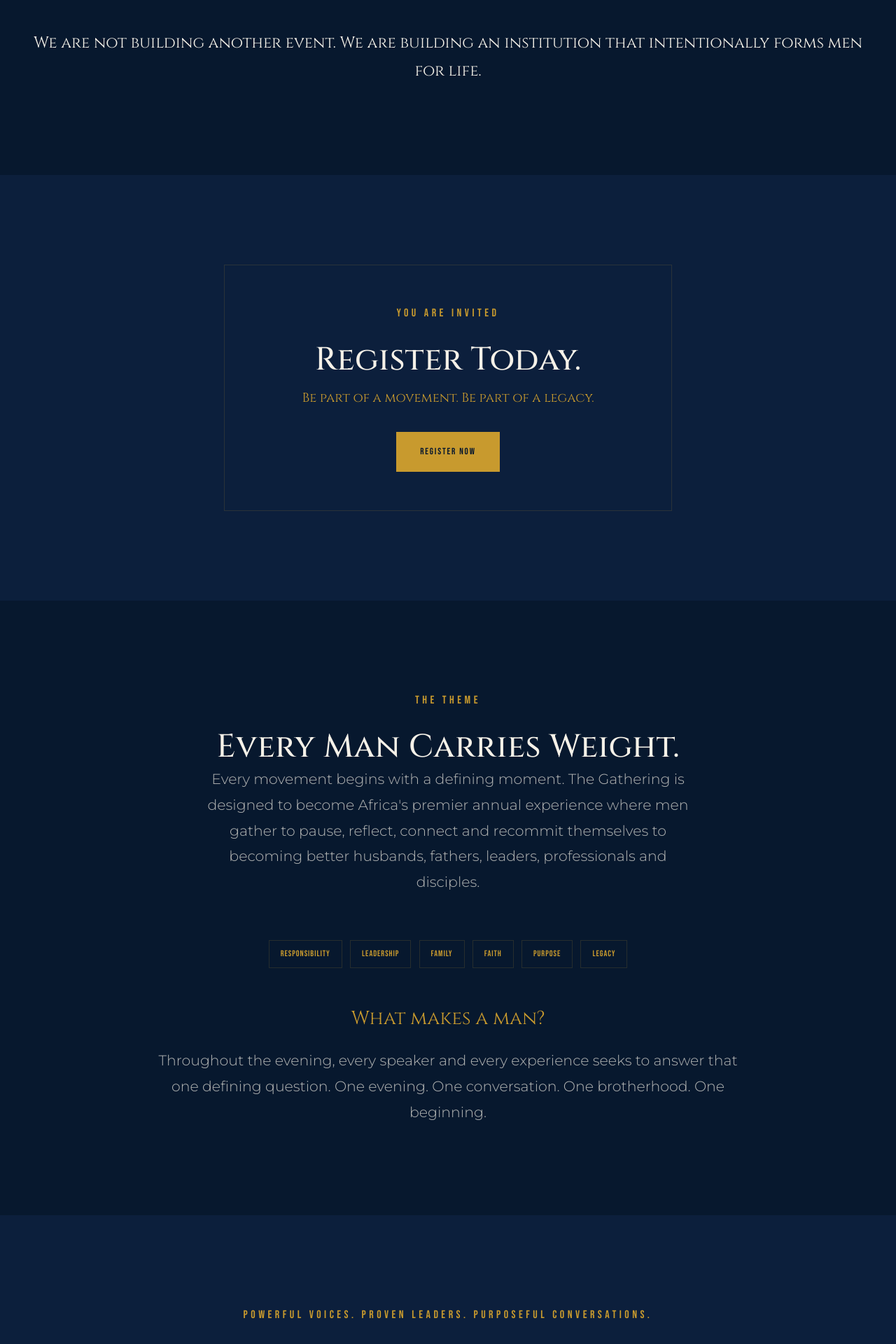
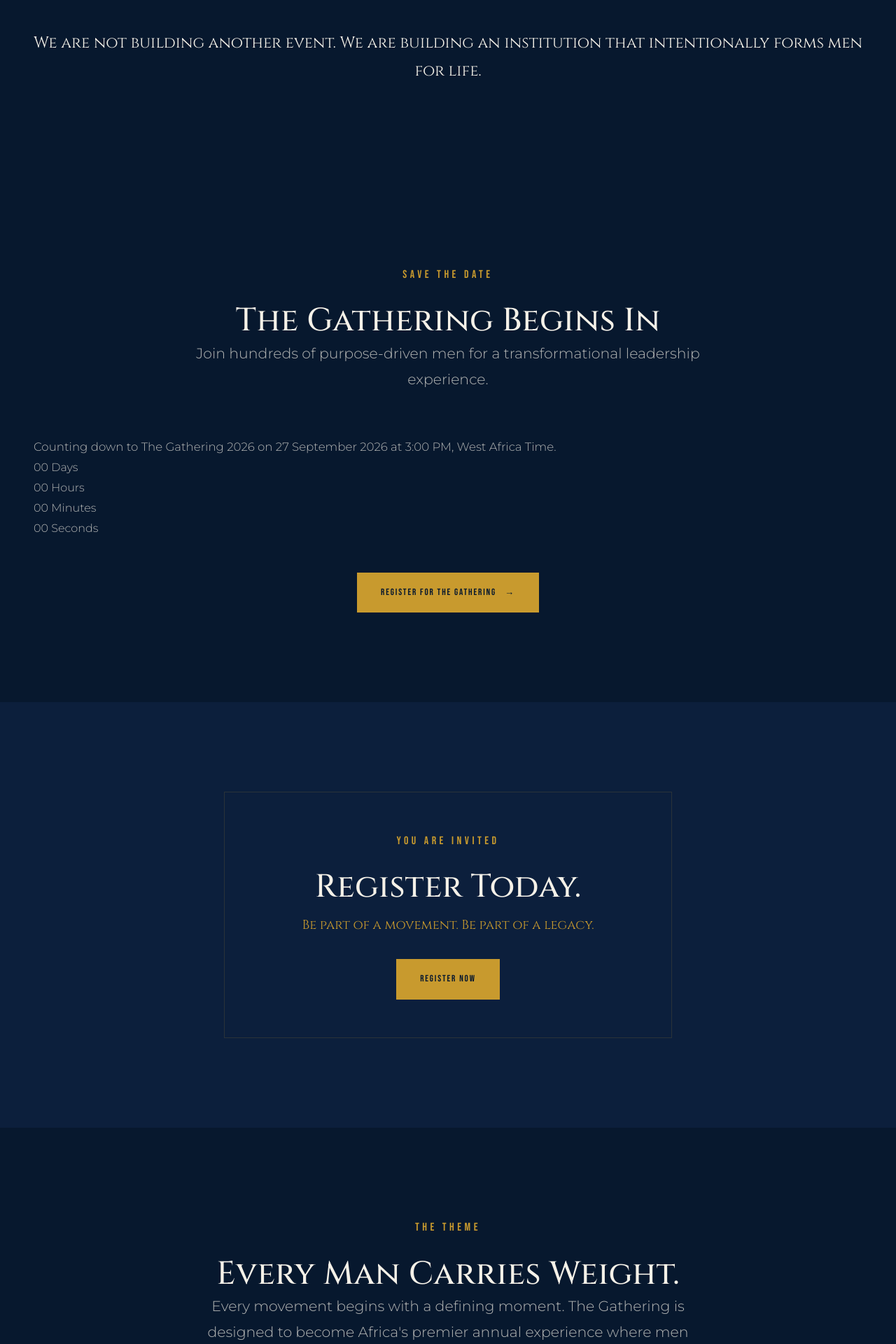
Before and after one commit to ABDULAFEEZ12/arakunrin, a Flask app: page /the-gathering in a window 1280 px wide. Shown: the part 1370-3290 px from the top of the page at 70% size. Run offline with Flask 3, Linux system fonts and the light colour scheme.

Commit message:
Update gathering.html

```diff
--- a/templates/public/gathering.html
+++ b/templates/public/gathering.html
@@ -33,6 +33,46 @@
       <p class="lede" style="margin-inline:auto;">For decades, we have invested in programmes that inspire, educate, mentor and encourage men. Yet lasting transformation requires more than motivation. It requires intentional formation.</p>
     </div>
     <p class="text-center" style="font-family:var(--display); font-size:clamp(1.1rem, 2vw, 1.4rem); color:var(--ivory);" data-reveal>We are not building another event. We are building an institution that intentionally forms men for life.</p>
+  </div>
+</section>
+
+<!-- ============================= COUNTDOWN ============================= -->
+<section class="band">
+  <div class="wrap">
+    <div class="head head--center" data-reveal>
+      <span class="kicker kicker--center">Save the Date</span>
+      <h2>The Gathering Begins In</h2>
+      <p class="lede" style="margin-inline:auto;">Join hundreds of purpose-driven men for a transformational leadership experience.</p>
+    </div>
+
+    <p class="sr-only">Counting down to The Gathering 2026 on 27 September 2026 at 3:00 PM, West Africa Time.</p>
+
+    <div class="countdown" id="cd-cards" role="timer" aria-label="Countdown to The Gathering 2026" data-reveal>
+      <div class="countdown__card">
+        <span class="countdown__value" id="cd-days">00</span>
+        <span class="countdown__label">Days</span>
+      </div>
+      <div class="countdown__card">
+        <span class="countdown__value" id="cd-hours">00</span>
+        <span class="countdown__label">Hours</span>
+      </div>
+      <div class="countdown__card">
+        <span class="countdown__value" id="cd-minutes">00</span>
+        <span class="countdown__label">Minutes</span>
+      </div>
+      <div class="countdown__card">
+        <span class="countdown__value" id="cd-seconds">00</span>
+        <span class="countdown__label">Seconds</span>
+      </div>
+    </div>
+
+    <p class="countdown__ended text-center" id="cd-ended" style="display:none;">The Gathering has begun.</p>
+
+    <div class="text-center mt-3" data-reveal>
+      <a href="https://forms.gle/kbDFdKUQMAGGjxjB6" class="btn btn--gold" target="_blank" rel="noopener noreferrer">
+        Register for The Gathering <span class="btn__arrow">&rarr;</span>
+      </a>
+    </div>
   </div>
 </section>
 
@@ -179,3 +219,7 @@
 {% include 'components/cta_section.html' %}
 
 {% endblock %}
+
+{% block extra_scripts %}
+<script src="{{ url_for('static', filename='js/countdown.js') }}" defer></script>
+{% endblock %}
```
